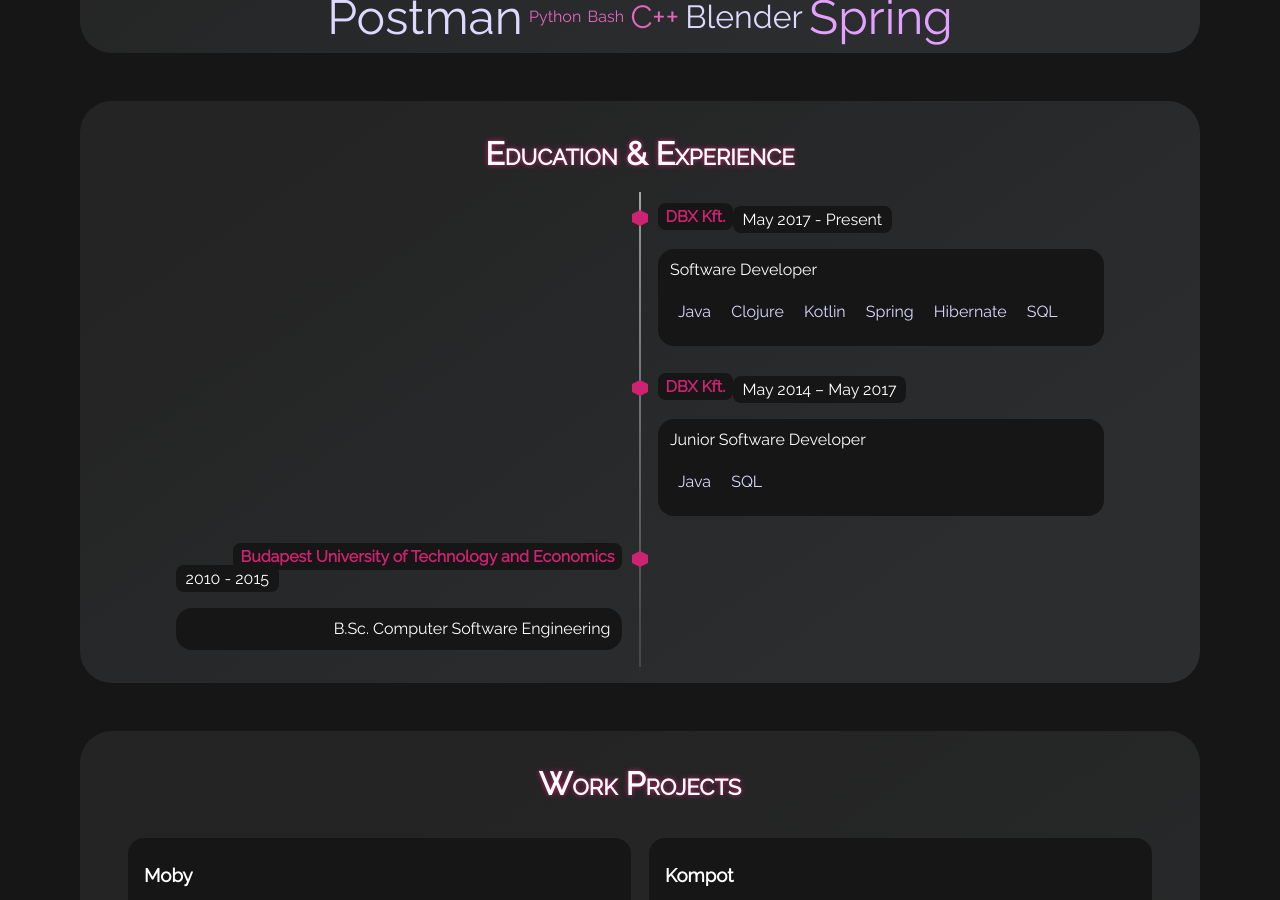
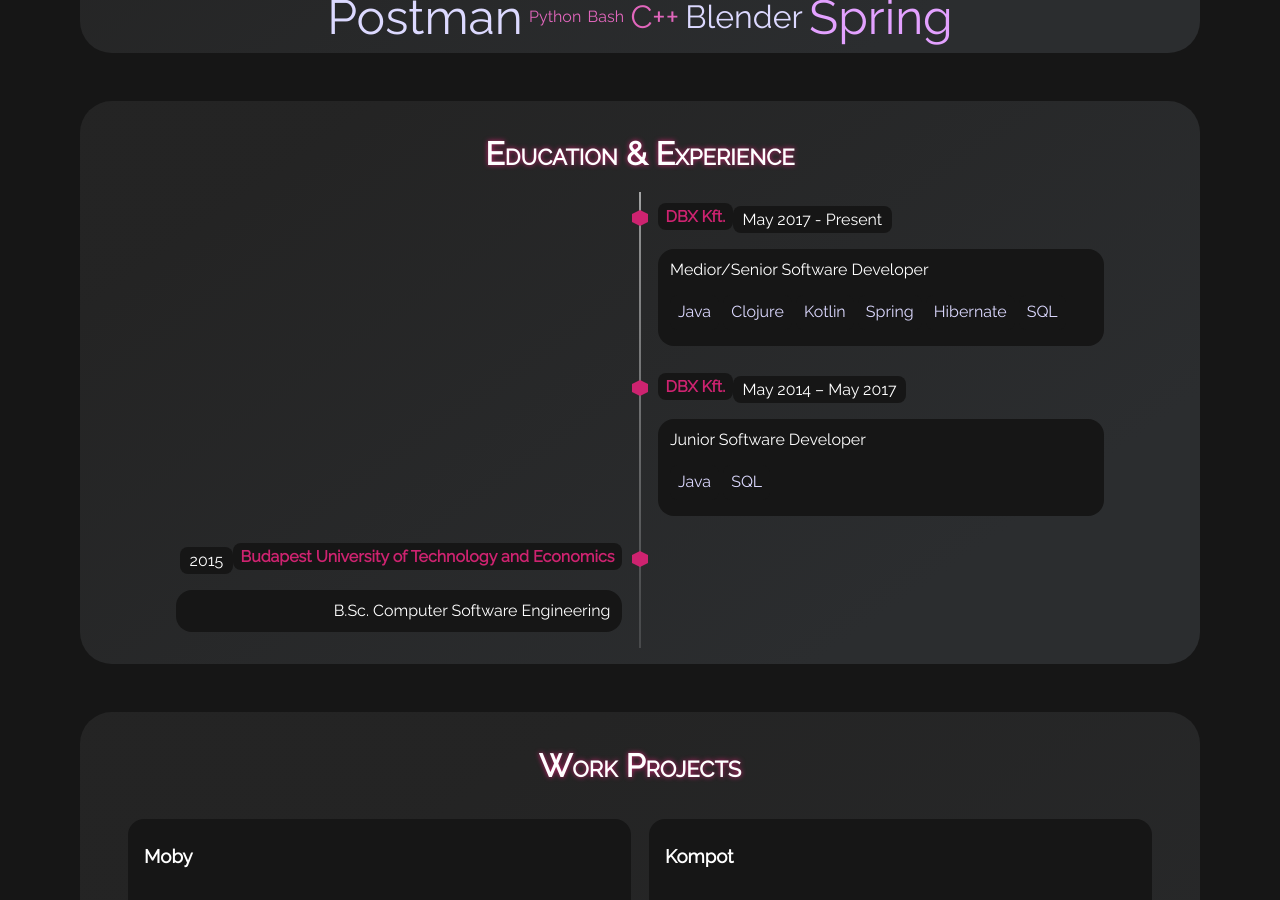
Before and after one commit to SolAnna7/neumorphism, a Jekyll site: the page built from index.html, in a window 1280 px wide and 900 px high, scrolled down 1764 px. Built offline with Jekyll 4.4.1, drawn with Linux system fonts in a browser that asks for light colours.

Commit message:
Update timeline.yml

```diff
--- a/_data/timeline.yml
+++ b/_data/timeline.yml
@@ -20,7 +20,7 @@
 - title: DBX Kft.
   title-url: https://dbx.hu
   date: May 2017 - Present
-  subtitle: Software Developer
+  subtitle: Medior/Senior Software Developer
   tags:
     - tag: Java
     - tag: Clojure
@@ -41,6 +41,6 @@
 
 - title: Budapest University of Technology and Economics
   title-url: https://www.bme.hu/?language=en
-  date: 2010 - 2015
+  date: 2015
   subtitle: B.Sc. Computer Software Engineering
   timeline-side: left
```
